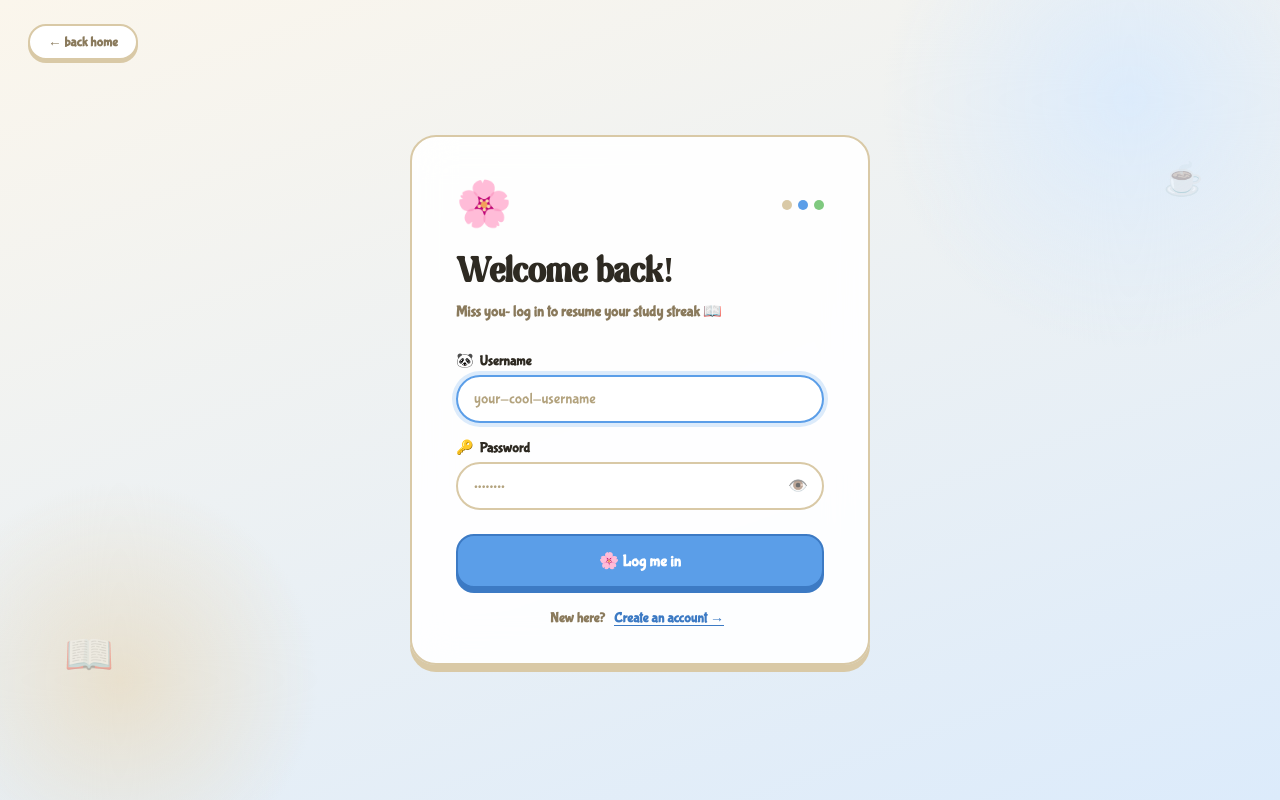
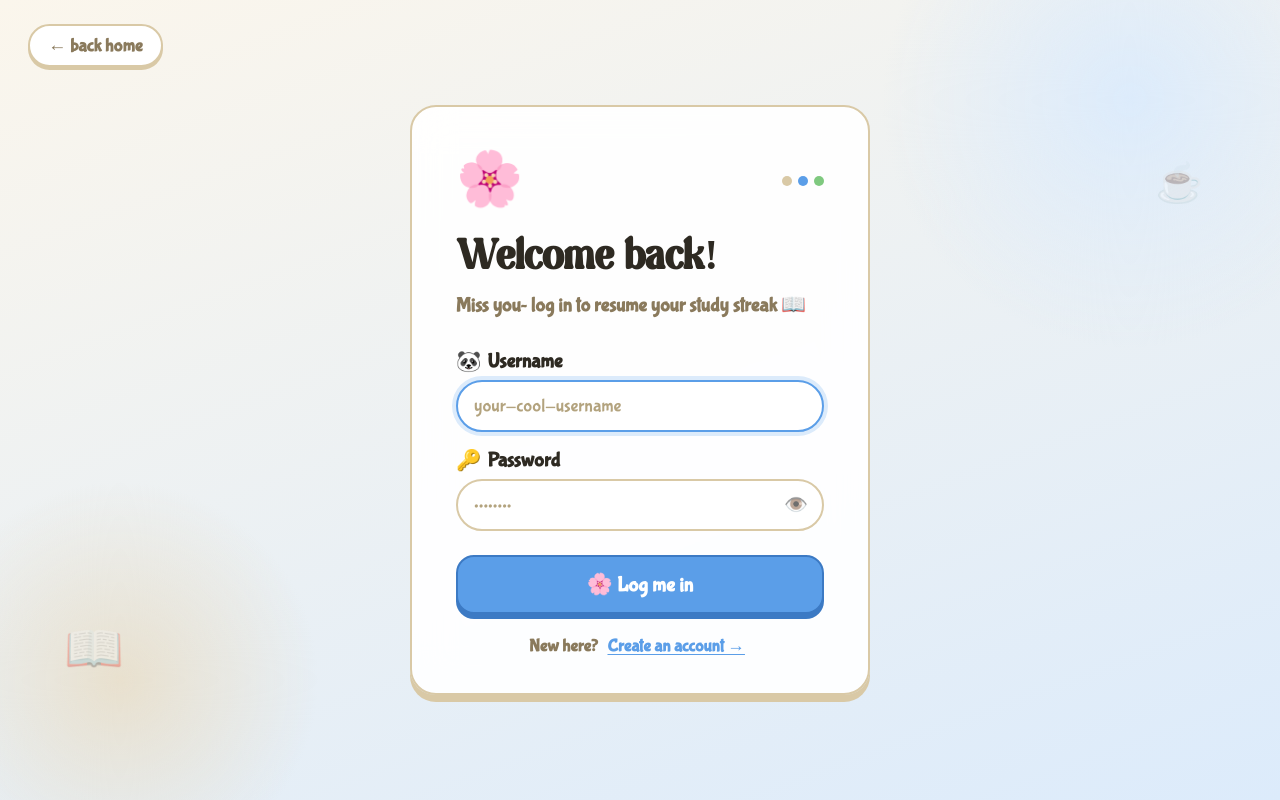
Before and after one commit to Dancers-of-Eusoff/study-buddies, a React (Vite) app in the folder apps/web/: page /login in a window 1280 px wide. Built offline with nearby package versions, Linux system fonts and the light colour scheme.

Commit message:
cleanup buttons

```diff
--- a/apps/web/src/components/AuthCard.module.css
+++ b/apps/web/src/components/AuthCard.module.css
@@ -39,7 +39,7 @@
   position: fixed;
   bottom: 15%;
   left: 5%;
-  font-size: 2.5rem;
+  font-size: 3rem;
   opacity: 0.35;
   pointer-events: none;
   z-index: 1;
@@ -49,7 +49,7 @@
   position: fixed;
   top: 20%;
   right: 6%;
-  font-size: 2rem;
+  font-size: 2.4rem;
   opacity: 0.35;
   pointer-events: none;
   z-index: 1;
@@ -66,11 +66,16 @@
   border-radius: var(--radius-pill);
   font-family: var(--font-body);
   font-weight: 700;
-  font-size: 0.85rem;
+  font-size: 1.15rem;
   cursor: pointer;
   z-index: 20;
   box-shadow: var(--shadow-sm) var(--tan-deep);
   transition: transform 0.08s ease, box-shadow 0.08s ease;
+}
+
+.backBtn:hover {
+  transform: translateY(1.5px);
+  box-shadow: 0 1.5px 0 var(--tan-deep);
 }
 
 .backBtn:active {
@@ -100,7 +105,7 @@
 }
 
 .emoji {
-  font-size: 2.8rem;
+  font-size: 3.36rem;
 }
 
 .dots {
@@ -122,14 +127,14 @@
 .title {
   font-family: var(--font-display);
   font-weight: 700;
-  font-size: 2.2rem;
+  font-size: 2.64rem;
   color: var(--ink);
   margin: 0 0 6px;
   line-height: 1.2;
 }
 
 .subtitle {
-  font-size: 0.95rem;
+  font-size: 1.25rem;
   color: var(--bark);
   margin: 0 0 28px;
   line-height: 1.5;
@@ -138,7 +143,7 @@
 
 .switchRow {
   text-align: center;
-  font-size: 0.88rem;
+  font-size: 1.1rem;
   color: var(--bark);
   margin-top: 20px;
   font-weight: 600;
@@ -147,11 +152,16 @@
 .switchLink {
   background: none;
   border: none;
-  color: var(--sky-deep);
+  color: var(--sky);
   font-family: var(--font-body);
   font-weight: 800;
-  font-size: 0.88rem;
+  font-size: 1.1rem;
   cursor: pointer;
   text-decoration: underline;
   text-underline-offset: 3px;
+  transition: color 0.18s ease;
 }
+
+.switchLink:hover {
+  color: var(--sky-deep);
+}
--- a/apps/web/src/components/Buttons.module.css
+++ b/apps/web/src/components/Buttons.module.css
@@ -12,6 +12,11 @@
   cursor: pointer;
   box-shadow: var(--shadow-sm) var(--tan-deep);
   transition: transform 0.08s ease, box-shadow 0.08s ease;
+}
+
+.ghost:hover {
+  transform: translateY(1.5px);
+  box-shadow: 0 1.5px 0 var(--tan-deep);
 }
 
 .ghost:active {
@@ -33,6 +38,11 @@
   transition: transform 0.08s ease, box-shadow 0.08s ease;
 }
 
+.primary:hover {
+  transform: translateY(1.5px);
+  box-shadow: 0 1.5px 0 var(--sky-deep);
+}
+
 .primary:active {
   transform: translateY(3px);
   box-shadow: 0 0 0 var(--sky-deep);
@@ -52,6 +62,11 @@
   transition: transform 0.08s ease, box-shadow 0.08s ease;
 }
 
+.hero:hover {
+  transform: translateY(1.5px);
+  box-shadow: 0 1.5px 0 var(--sky-deep);
+}
+
 .hero:active {
   transform: translateY(5px);
   box-shadow: 0 0 0 var(--sky-deep);
@@ -65,12 +80,17 @@
   border-radius: var(--radius-md);
   color: var(--white);
   font-family: var(--font-body);
-  font-size: 1rem;
+  font-size: 1.3rem;
   font-weight: 800;
   cursor: pointer;
   box-shadow: var(--shadow-md) var(--sky-deep);
   margin-top: 8px;
   transition: transform 0.08s ease, box-shadow 0.08s ease, background 0.2s ease, border-color 0.2s ease;
+}
+
+.submit:hover {
+  transform: translateY(2.5px);
+  box-shadow: 0 2.5px 0 var(--sky-deep);
 }
 
 .submit:active:not(:disabled) {
--- a/apps/web/src/components/FormField.module.css
+++ b/apps/web/src/components/FormField.module.css
@@ -9,7 +9,7 @@
   display: flex;
   align-items: center;
   gap: 6px;
-  font-size: 0.88rem;
+  font-size: 1.272rem;
   font-weight: 700;
   color: var(--ink);
 }
@@ -26,7 +26,7 @@
   border: 2px solid var(--tan-deep);
   border-radius: var(--radius-pill);
   font-family: var(--font-body);
-  font-size: 0.95rem;
+  font-size: 1.15rem;
   font-weight: 600;
   color: var(--ink);
   background: var(--white);
@@ -61,7 +61,7 @@
   background: none;
   border: none;
   cursor: pointer;
-  font-size: 1rem;
+  font-size: 1.2rem;
   opacity: 0.65;
   padding: 4px;
   display: flex;
@@ -69,7 +69,7 @@
 }
 
 .error {
-  font-size: 0.8rem;
+  font-size: 1.05rem;
   color: var(--coral-deep);
   font-weight: 700;
   display: flex;
--- a/apps/web/src/pages/LandingPage.module.css
+++ b/apps/web/src/pages/LandingPage.module.css
@@ -123,7 +123,7 @@
 .heroCopy {
   font-size: 1.5rem;
   color: var(--bark);
-  line-height: 1.7;
+  line-height: 1.5;
   max-width: 440px;
   margin: 0 0 36px;
   font-weight: 600;
@@ -211,13 +211,13 @@
 }
 
 .statusFocused {
-  font-size: 1.08rem;
+  font-size: 1rem;
   font-weight: 700;
   color: var(--leaf-deep);
 }
 
 .statusDistracted {
-  font-size: 1.08rem;
+  font-size: 1rem;
   font-weight: 700;
   color: var(--coral-deep);
 }
@@ -243,7 +243,7 @@
 
 .timerText {
   font-weight: 700;
-  font-size: 1.296rem;
+  font-size: 1.1rem;
   color: var(--ink);
 }
 
@@ -254,7 +254,7 @@
   display: grid;
   grid-template-columns: repeat(3, 1fr);
   gap: 20px;
-  padding: 0 48px 60px;
+  padding: 0 48px;
   max-width: 1200px;
   margin: 0 auto;
   width: 100%;
--- a/apps/web/src/pages/LobbyPage.module.css
+++ b/apps/web/src/pages/LobbyPage.module.css
@@ -377,15 +377,21 @@
 }
 
 .modalCloseBtn {
-  background: var(--sky-light);
+  background: var(--cream);
   border: none;
-  color: var(--sky-deep);
+  color: var(--bark);
   width: 32px;
   height: 32px;
   border-radius: 50%;
   font-size: 1.02rem;
   cursor: pointer;
   font-weight: 700;
+  transition: color 0.18s ease;
+}
+
+.modalCloseBtn:hover {
+  background: var(--bark);
+  color: var(--cream);
 }
 
 .modalCopy {
--- a/apps/web/src/pages/StudyRoomPage.module.css
+++ b/apps/web/src/pages/StudyRoomPage.module.css
@@ -156,10 +156,19 @@
   flex: 1;
 }
 
+@keyframes shake {
+  0% { transform: translate(0); }
+  20% { transform: translate(-4px, 4px); }
+  40% { transform: translate(-4px, -4px); }
+  60% { transform: translate(4px, 4px); }
+  80% { transform: translate(4px, -4px); }
+  100% { transform: translate(0); }
+}
+
 .leaveBtn {
-  background: var(--white);
-  border: 1.5px solid var(--tan-deep);
-  color: var(--sky-deep);
+  background: var(--coral);
+  color: var(--peach-100);
+  border: 2px solid var(--coral-deep);
   padding: 7px 16px;
   border-radius: var(--radius-pill);
   font-family: var(--font-body);
@@ -167,11 +176,10 @@
   font-size: 1.02rem;
   cursor: pointer;
   white-space: nowrap;
-  transition: transform 0.12s ease, box-shadow 0.12s ease;
 }
 
 .leaveBtn:hover {
-  border-color: var(--sky);
+  animation: shake 0.3s cubic-bezier(0.25, 0.46, 0.45, 0.94) both infinite;
 }
 
 .roomTitleRow {
```
